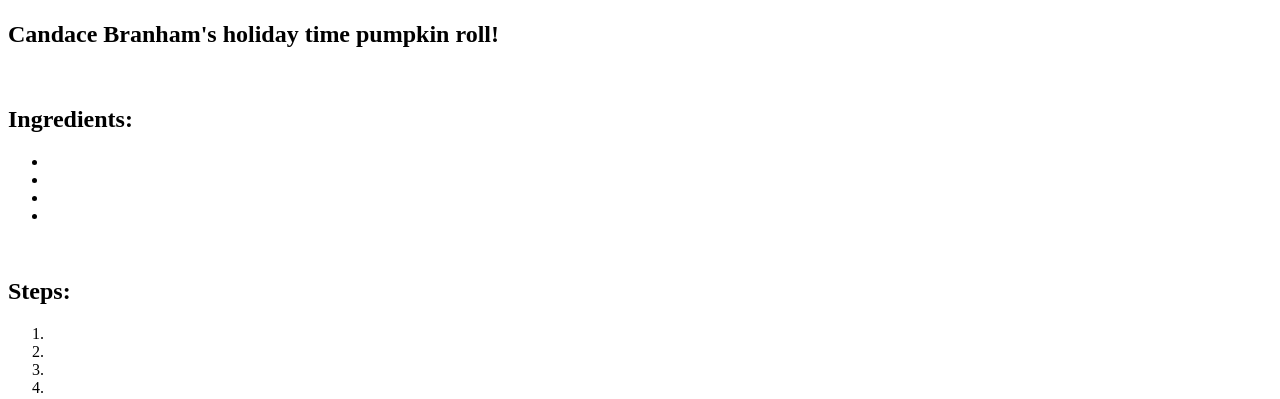
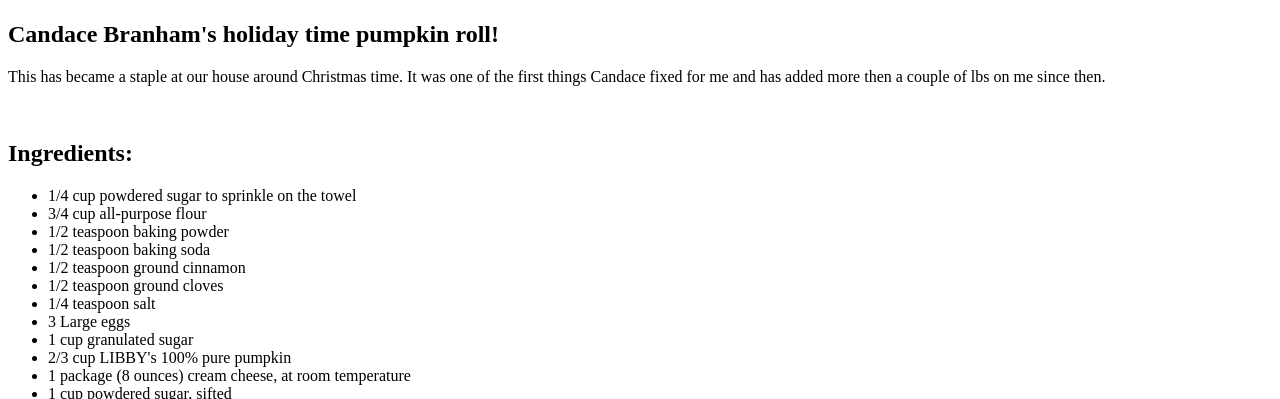
Before and after one commit to sbran-eh-learning/odin-recipes, a plain HTML site: page recipes/pumpkin-roll.html in a window 1280 px wide. Shown: the part 401-800 px from the top of the page. Drawn offline with Linux system fonts and the light colour scheme.

Commit message:
Finished up the pumpkin roll page

```diff
--- a/recipes/pumpkin-roll.html
+++ b/recipes/pumpkin-roll.html
@@ -9,21 +9,34 @@
         <h1>Pumpkin Roll</h1> <br>
         <img src="https://hips.hearstapps.com/hmg-prod.s3.amazonaws.com/images/delish-190814-pumpkin-roll-0029-portrait-pf-1567187757.jpg?crop=1.00xw:0.667xh;0,0.0545xh&resize=768:*" alt="Pumpkin Roll from Delish.com"> <br>
 
+        <!--I don't know Candace's recipe so I borrowed this one from https://www.verybestbaking.com/libbys/recipes/libby-s-pumpkin-roll/-->
         <h2>Candace Branham's holiday time pumpkin roll!</h2>
-            <p></p> <br>
+            <p>This has became a staple at our house around Christmas time. It was one of the first things Candace fixed for me and has added more then a couple of lbs on me since then. </p> <br>
         <h2>Ingredients:</h2>
             <ul>
-                <li></li>
-                <li></li>
-                <li></li>
-                <li></li>
+                <li>1/4 cup powdered sugar to sprinkle on the towel</li>
+                <li>3/4 cup all-purpose flour</li>
+                <li>1/2 teaspoon baking powder</li>
+                <li>1/2 teaspoon baking soda</li>
+                <li>1/2 teaspoon ground cinnamon</li>
+                <li>1/2 teaspoon ground cloves</li>
+                <li>1/4 teaspoon salt</li>
+                <li>3 Large eggs</li>
+                <li>1 cup granulated sugar</li>
+                <li>2/3 cup LIBBY's 100% pure pumpkin</li>
+                <li>1 package (8 ounces) cream cheese, at room temperature</li>
+                <li>1 cup powdered sugar, sifted</li>
+                <li>6 tablespoons butter softened</li>
+                <li>1 teaspoon vanilla extract</li>
+                <li>powdered sugar for decoration</li>
             </ul> <br>
         <h2>Steps:</h2>
             <ol>
-                <li></li>
-                <li></li>
-                <li></li>
-                <li></li>
+                <li>Preheat oven to 375° F. Grease 15 x 10-inch jelly-roll pan; line with wax paper. Grease and flour paper. Sprinkle a thin, cotton kitchen towel with 1/4 cup powdered sugar.</li>
+                <li>Combine flour, baking powder, baking soda, cinnamon, cloves and salt in small bowl. Beat eggs and granulated sugar in large mixer bowl until thick. Beat in pumpkin. Stir in flour mixture. Spread evenly into prepared pan. Sprinkle with nuts.</li>
+                <li>Bake for 13 to 15 minutes or until top of cake springs back when touched. (If using a dark-colored pan, begin checking for doneness at 11 minutes.) Immediately loosen and turn cake onto prepared towel. Carefully peel off paper. Roll up cake and towel together, starting with narrow end. Cool on wire rack.</li>
+                <li>Beat cream cheese, 1 cup powdered sugar, butter and vanilla extract in small mixer bowl until smooth. Carefully unroll cake. Spread cream cheese mixture over cake. Reroll cake. Wrap in plastic wrap and refrigerate at least one hour. Sprinkle with powdered sugar before serving, if desired.</li>
+                <li>Cooking Tip: Be sure to put enough powdered sugar on the towel when rolling up the cake so it will not stick.</li>
             </ol>
     </body>
 </html>
```
Also changed, not shown: index.html (+6 -4 lines).
